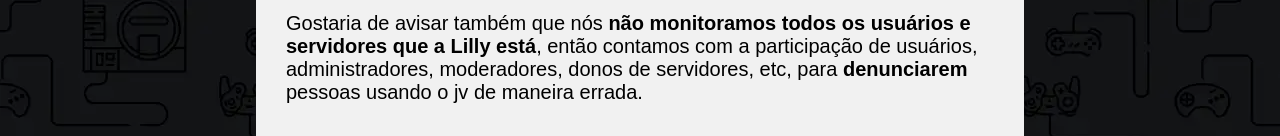
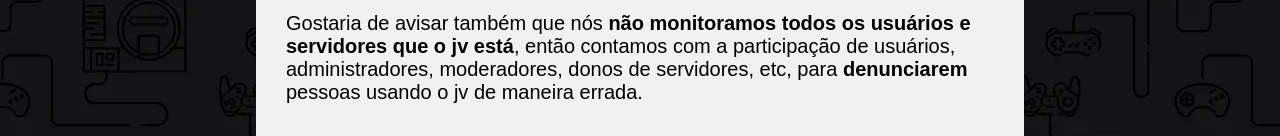
Before and after one commit to FernandesCR/Site2, a website: page src/views/communityTerms.html in a window 1280 px wide. Shown: the part 350-486 px from the top of the page. Drawn offline with nearby package versions, Linux system fonts and the light colour scheme; files that its build step writes are made by us from their sources.

Commit message:
Update communityTerms.html

```diff
--- a/src/views/communityTerms.html
+++ b/src/views/communityTerms.html
@@ -27,7 +27,7 @@
                 Discord também estará descumprindo uma regra do jv.
             </p>
             <p>
-                Gostaria de avisar também que nós <strong>não monitoramos todos os usuários e servidores que a Lilly
+                Gostaria de avisar também que nós <strong>não monitoramos todos os usuários e servidores que o jv
                     está</strong>, então
                 contamos com a participação de usuários, administradores, moderadores, donos de servidores, etc, para
                 <strong>denunciarem</strong> pessoas usando o jv de maneira errada.
```
